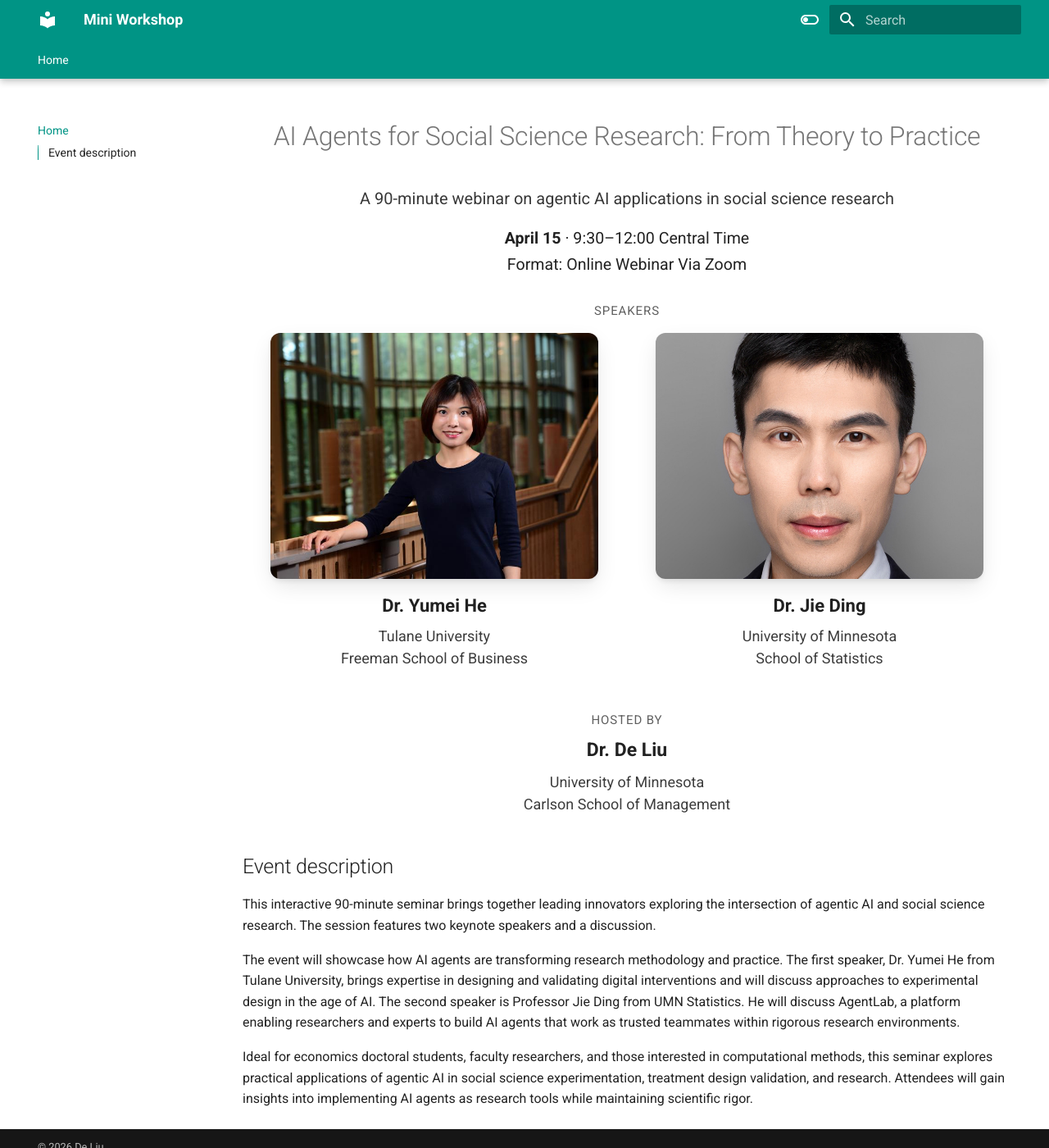
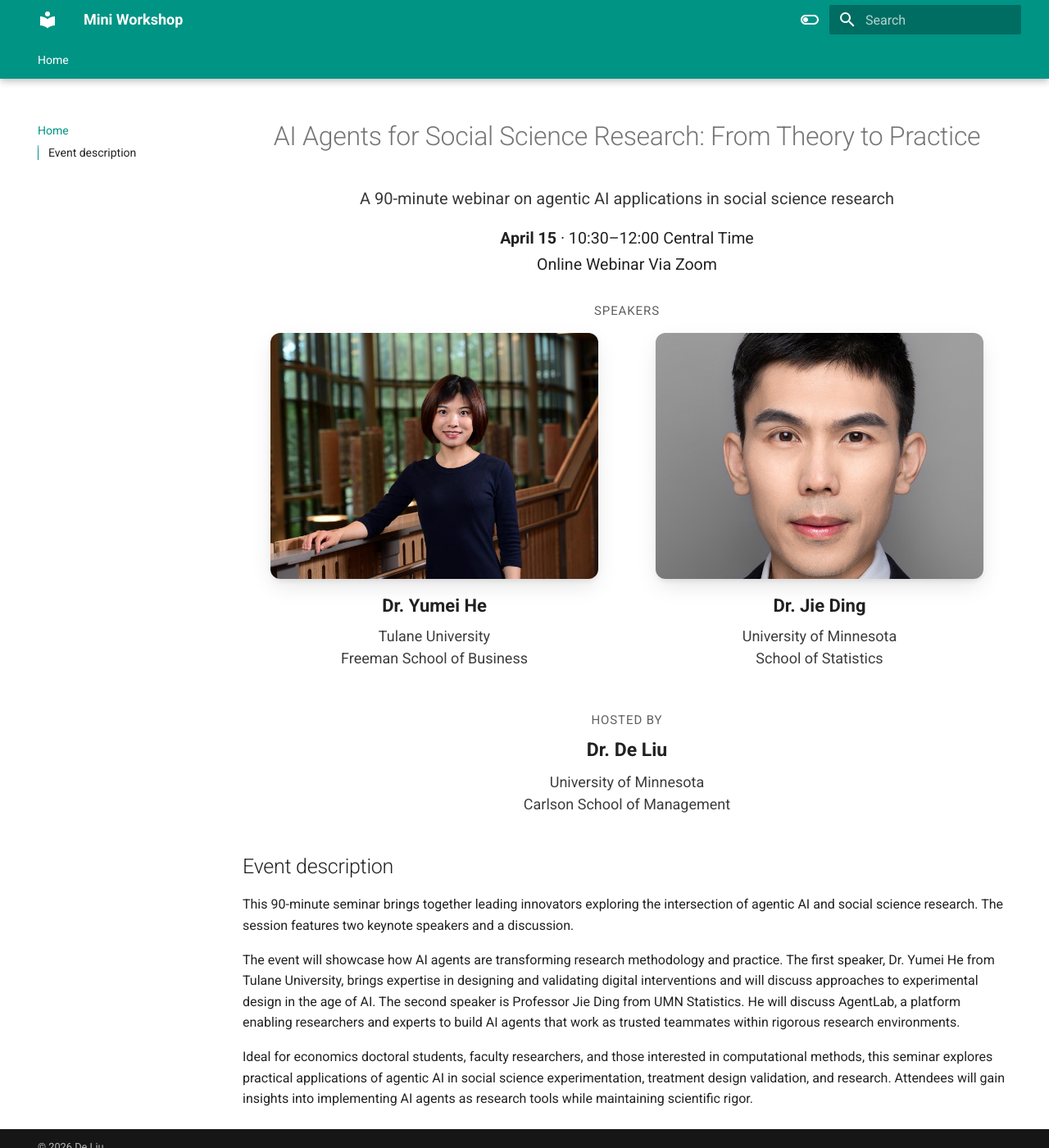
Before and after one commit to de4liu/seminar, an MkDocs documentation site: the page built from docs/index.md, in a window 1280 px wide and 1400 px high. Shown: the whole window at 82% size. Built offline with MkDocs 1.6.1 and Material for MkDocs 9.7.7, drawn with Linux system fonts in a browser that asks for light colours.

Commit message:
fix time

```diff
--- a/docs/index.md
+++ b/docs/index.md
@@ -8,9 +8,10 @@ hide:
 <p class="seminar-tagline">A 90-minute webinar on agentic AI applications in social science research</p>
 
 <div class="event-logistics" markdown="0">
-  <p class="logistics-line"><strong>April 15</strong> · 9:30–12:00 Central Time</p>
-  <p class="logistics-line">Format: Online Webinar Via Zoom </p>
+  <p class="logistics-line"><strong>April 15</strong> · 10:30–12:00 Central Time</p>
+  <p class="logistics-line">Online Webinar Via Zoom</p>
 </div>
+
 
 
 <p class="speakers-label">Speakers</p>
@@ -37,7 +38,7 @@ hide:
 
 ## Event description
 
-This interactive 90-minute seminar brings together leading innovators exploring the intersection of agentic AI and social science research. The session features two keynote speakers and a discussion.
+This 90-minute seminar brings together leading innovators exploring the intersection of agentic AI and social science research. The session features two keynote speakers and a discussion.
 
 The event will showcase how AI agents are transforming research methodology and practice. The first speaker, Dr. Yumei He from Tulane University, brings expertise in designing and validating digital interventions and will discuss approaches to experimental design in the age of AI. The second speaker is Professor Jie Ding from UMN Statistics. He will discuss AgentLab, a platform enabling researchers and experts to build AI agents that work as trusted teammates within rigorous research environments.
 
```
